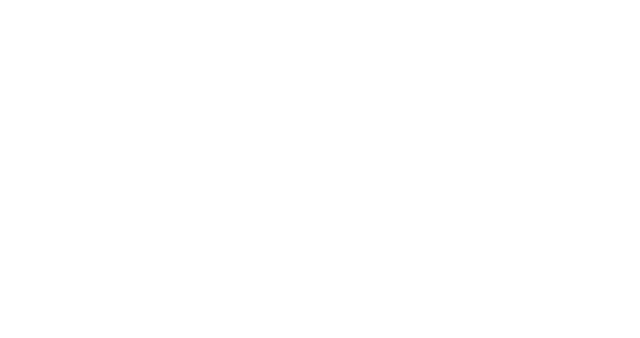
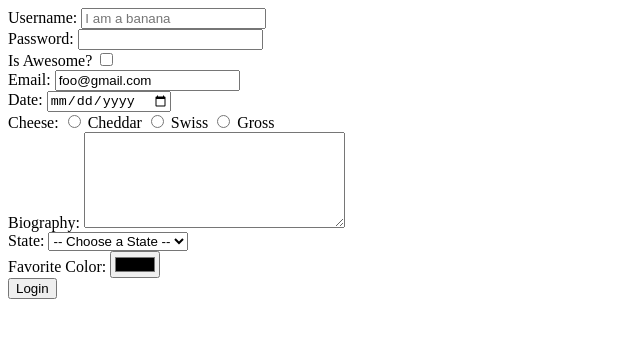
Before and after one commit to nmajors/lecture-06, a plain HTML site: page index.html in a window 1280 px wide. Shown: the whole page, without its empty margins (0-640 px from the left). Drawn offline with Linux system fonts and the light colour scheme.

Commit message:
Exploration of form fields

```diff
--- a/index.html
+++ b/index.html
@@ -7,5 +7,81 @@
   </head>
   <body>
 
+
+    <form action="index.html" method="post">
+
+      <div class="form item">
+        <label for="username">Username:</label>
+        <input type ="text" name="username" placeholder="I am a banana">
+      </div>
+
+      <div class="form-item">
+        <label for="password">Password:</label>
+        <input type="password" name="password">
+      </div>
+
+      <div class="form-item">
+        <label for="awesome">Is Awesome?</label>
+        <input type="checkbox" name="awesome">
+      </div>
+
+    <div class="form-item">
+      <label for="email">Email:</label>
+        <input type="email" name="email" value="foo@gmail.com">
+      </div>
+
+      <div class="form-item">
+        <label for="date">Date:</label>
+        <input type="date" name="date">
+      </div>
+
+      <div class="form-item">
+        <label for="cheese">Cheese:</label>
+        <input type="radio" name="cheese" value="Cheddar"> Cheddar
+        <input type="radio" name="cheese" value="Cheddar"> Swiss
+        <input type="radio" name="cheese" value="Cheddar"> Gross
+      </div>
+
+      <div class="form-item">
+        <label for="bio">Biography:</label>
+        <textarea name="bio" rows="6" cols="30"></textarea>
+      </div>
+
+      <div class="form-item">
+        <label for="state">State:</label>
+        <select name="state">
+
+          <option value="">-- Choose a State --</option>
+          <option value="AR">Arkansas</option>
+          <option value="MS">Stupid Place</option>
+        </select>
+      </div>
+
+        <div class="form-item">
+          <label for="color">Favorite Color:</label>
+          <input type="color" name="color"/>
+      </div>
+
+
+
+
+
+      <input type="submit" value="Login">
+
+
+
+
+
+
+
+
+
+
+
+
+
+
+    </form>
+
   </body>
 </html>
```
